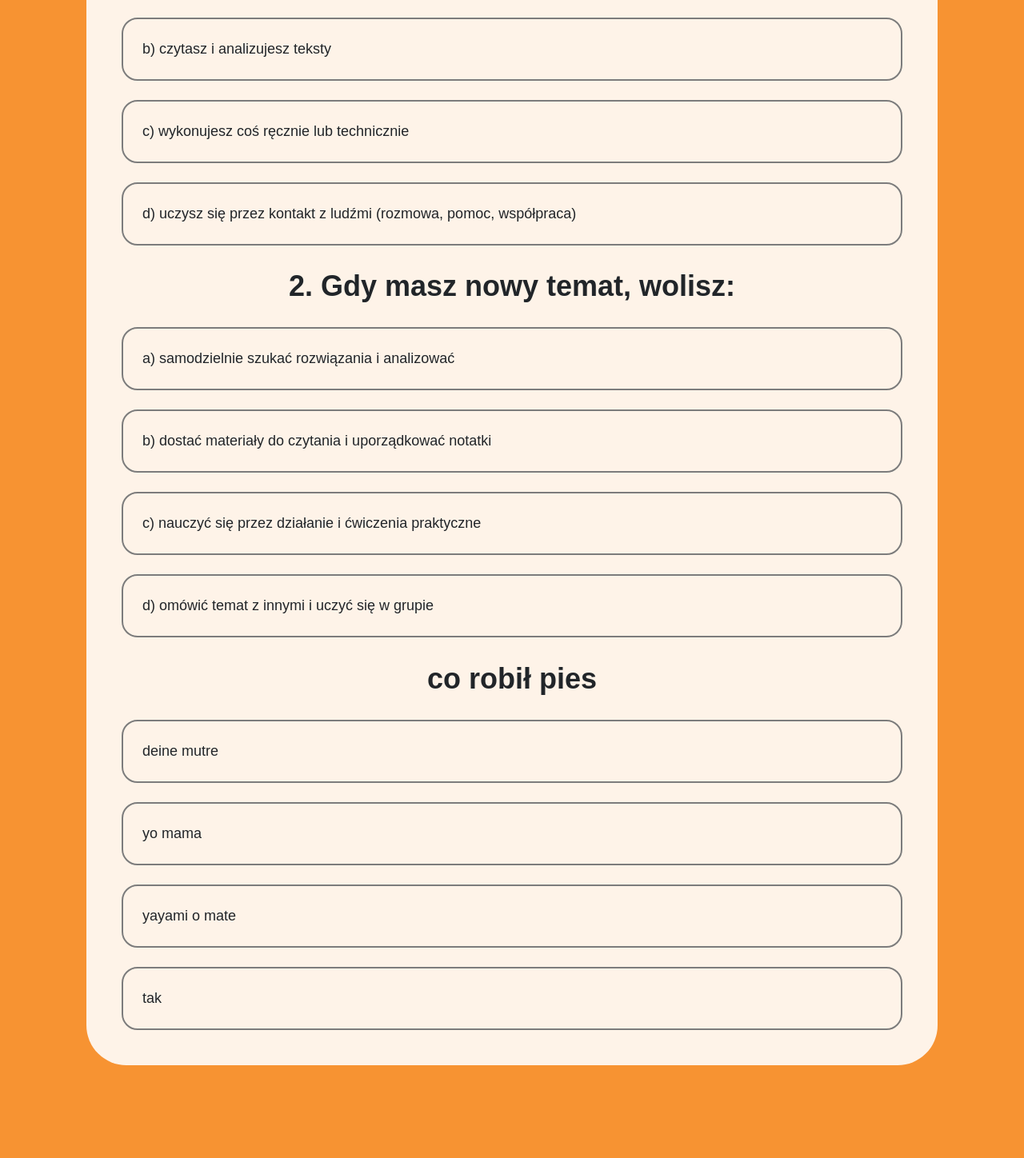
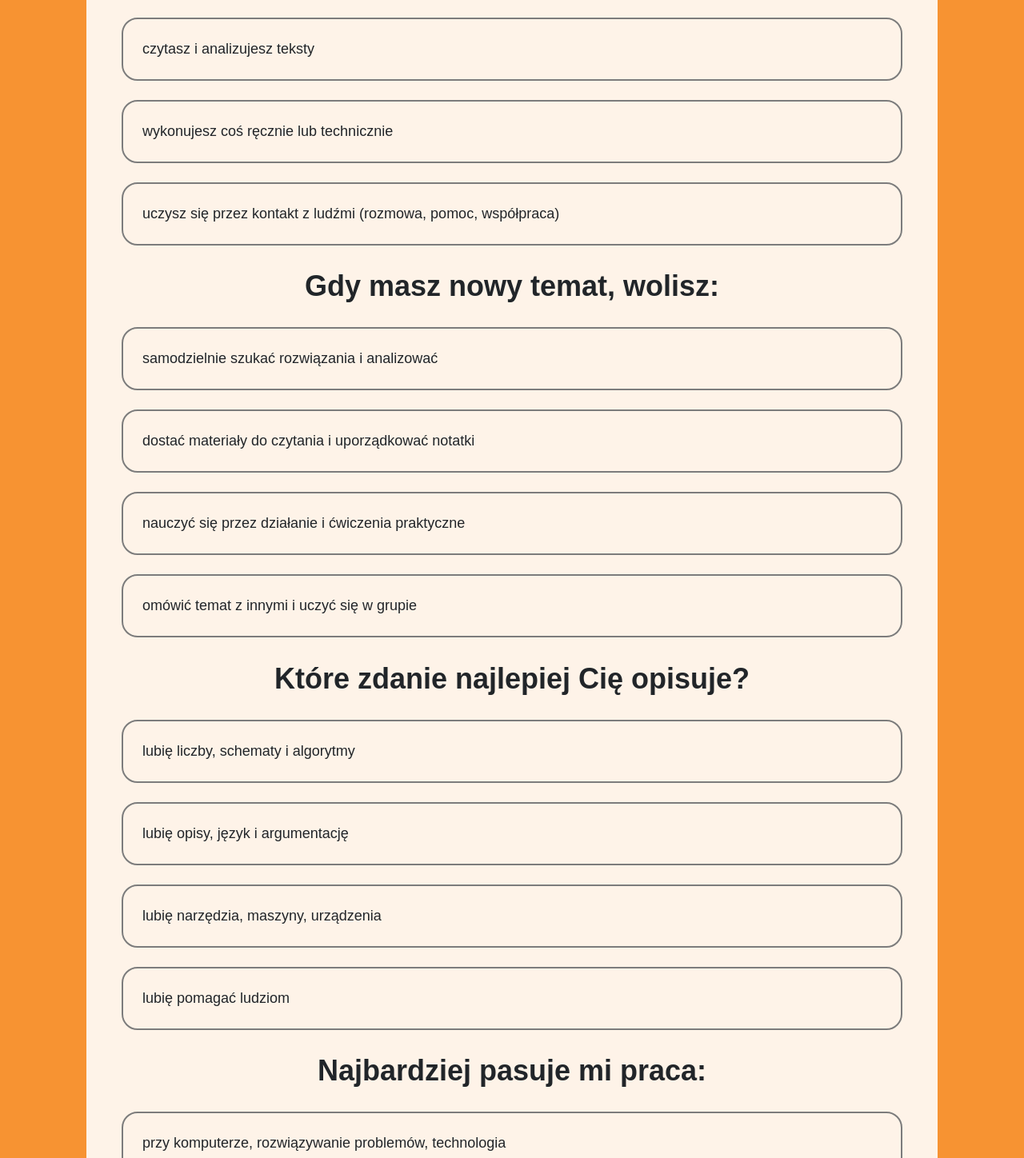
Before and after one commit to MarcinKulesza11774/test-predyspozycji, a React (Create React App) app: page / in a window 1280 px wide. Shown: the part 223-1671 px from the top of the page at 80% size. Before the commit the page ends 1555 px from the top, so only its background shows below. Built offline with nearby package versions, Linux system fonts and the light colour scheme.

Commit message:
full form

```diff
--- a/src/App.js
+++ b/src/App.js
@@ -1,44 +1,12 @@
 import './App.css';
 import Quiz from './Quiz.js';
-import React, { useState } from 'react';
 
 function App() {
-
-  const [quizzes] = useState([
-    {
-        question: "1.  Najlepiej uczysz się, gdy:",
-        answers: ["a) rozwiązujesz zadania logiczne i problemy", "b) czytasz i analizujesz teksty", "c) wykonujesz coś ręcznie lub technicznie", "d) uczysz się przez kontakt z ludźmi (rozmowa, pomoc, współpraca)"]
-      },
-      {
-        question: "2.  Gdy masz nowy temat, wolisz: ",
-        answers: ["a) samodzielnie szukać rozwiązania i analizować",
-                  "b) dostać materiały do czytania i uporządkować notatki",
-                  "c) nauczyć się przez działanie i ćwiczenia praktyczne",
-                  "d) omówić temat z innymi i uczyć się w grupie"]
-      },
-      {
-        question: "co robił pies",
-        answers: ["deine mutre", "yo mama", "yayami o mate", "tak"]
-      }
-    ]);
-
-
   return (
     <div className="App">
-      {quizzes.map((quiz, index) => (
-        <Quiz
-          key={index}
-          currentQuestion={quiz.question}
-          answers={ quiz.answers}
-        />
-      ))}
+        <Quiz/>
     </div>
   );
 }
-// Quiz z konstruktorem
-// <Quiz
-//   startQuestion={5}
-//   answers={["A", "B", "C", "D"]}
-// />
 
 export default App;
--- /dev/null
+++ b/src/Questions.js
@@ -0,0 +1,50 @@
+export const questions = [
+    {
+        question: `Najlepiej uczysz się, gdy:`,
+        answers: [`rozwiązujesz zadania logiczne i problemy`, `czytasz i analizujesz teksty`, `wykonujesz coś ręcznie lub technicznie`, `uczysz się przez kontakt z ludźmi (rozmowa, pomoc, współpraca)`]
+    },
+{
+        question: `Gdy masz nowy temat, wolisz:`,
+        answers: [`samodzielnie szukać rozwiązania i analizować`, `dostać materiały do czytania i uporządkować notatki`, `nauczyć się przez działanie i ćwiczenia praktyczne`, `omówić temat z innymi i uczyć się w grupie`]
+    },
+{
+        question: `Które zdanie najlepiej Cię opisuje?`,
+        answers: [`lubię liczby, schematy i algorytmy`, `lubię opisy, język i argumentację`, `lubię narzędzia, maszyny, urządzenia`, `lubię pomagać ludziom`]
+    },
+{
+        question: `Najbardziej pasuje mi praca:`,
+        answers: [`przy komputerze, rozwiązywanie problemów, technologia`, `z tekstem, językiem, komunikacją`, `z urządzeniami, naprawą, wykonywaniem rzeczy`, `z ludźmi, pomaganiem i opieką`]
+    },
+{
+        question: `Temat AI najbardziej kojarzy mi się z:`,
+        answers: [`tworzeniem i rozumieniem technologii`, `pisaniem, tworzeniem treści, tłumaczeniami i mediami z pomocą AI`, `narzędziem w technice (np. automatyka, elektronika, diagnostyka)`, `wsparciem ludzi (np. medycyna, edukacja, pomoc społeczna)`]
+    },
+{
+        question: `Czy potrafisz lub chcesz nauczyć się:`,
+        answers: [`pisania prostych programów / kodu`, `obsługi programów do pisania/projektowania/komunikacji (np. grafika, prezentacje)`, `pracy z maszynami / sprzętem`, `pracy z klientem / pacjentem`]
+    },
+{
+        question: `Co sprawia Ci większą satysfakcję?`,
+        answers: [`gdy system działa poprawnie`, `gdy coś dobrze opiszę / przygotuję / przedstawię`, `gdy coś naprawię lub zbuduję`, `gdy komuś pomogę`]
+    },
+{
+        question: `Najbardziej lubię zadania, które wymagają:`,
+        answers: [`logiki i obliczeń`, `wypowiedzi, czytania, pisania`, `działania manualnego i technicznego`, `rozmowy, współpracy i wspierania innych`]
+    },
+{
+        question: `W szkole najbardziej odpowiada mi:`,
+        answers: [`informatyka / matematyka / logiczne zadania`, `język polski / języki obce / historia`, `technika / fizyka / zajęcia praktyczne`, `WOS / biologia (człowiek) / praca zespołowa`]
+    },
+{
+        question: `Gdy mam projekt, najczęściej:`,
+        answers: [`planuję rozwiązanie krok po kroku i testuję`, `opisuję temat, szukam informacji i argumentuję`, `robię coś praktycznego: model, naprawę, wykonanie`, `dzielę zadania w grupie i dbam, żeby wszystkim było dobrze`]
+    },
+{
+        question: `Najlepiej czuję się, gdy:`,
+        answers: [`rozwiązuję trudne problemy i łamigłówki`, `mogę mówić, pisać i przekonywać`, `mam narzędzia i robię coś “w realu”`, `jestem komuś potrzebna/potrzebny i mogę pomóc`]
+    },
+{
+        question: `Który obszar jest Ci najbliższy?`,
+        answers: [`informatyka / programowanie / AI / nowe technologie`, `języki / media / prawo / marketing (komunikacja)`, `mechanika / mechatronika / elektryka / elektronika / automatyka`, `usługi i zawody związane z ludźmi (gastronomia, fryzjerstwo, hotelarstwo, handel, opieka)`]
+    },
+]
--- a/src/Quiz.js
+++ b/src/Quiz.js
@@ -1,50 +1,65 @@
 import React from 'react';
 import './App.css';
+import {questions} from "./Questions.js"
 
 class Quiz extends React.Component{
 
-    constructor(props) {
-        super(props);
-
-        this.state = {
-            currentQuestion: props.currentQuestion || "question Uno",
-            answers: props.answers || ["odp 1", "odp 2", "odp 3", "odp 4"],
-            checkedAnswer: null
-        };
+    state = {
+        answersCounter: [0, 0, 0, 0],
+        checkedAnswers: new Array(questions.length).fill(null)
     }
 
-    // state = {
-    //     currentQuestion: "Question Uno",
-    //     answers: ["odp 1", "odp 2", "odp 3", "odp 4"],
-    //     checkedAnswer: null
-    // }
+    checkAnswer = (questionIndex, answerIndex) => {
+    this.setState(prevState => {
 
-    checkAnswer = answer => {
-        this.setState({checkedAnswer: answer});
+        const newChecked = [...prevState.checkedAnswers];
+        const newCounter = [...prevState.answersCounter];
+
+        const prevAnswer = newChecked[questionIndex];
+
+        if(prevAnswer !== null){
+            newCounter[prevAnswer]--;
         }
 
-    nextQuestion = () =>{
-        this.setState(prevState => ({
-            currentQuestion: prevState.currentQuestion+1
-        }));
+        newChecked[questionIndex] = answerIndex;
+        newCounter[answerIndex]++;
+
+        return {
+            checkedAnswers: newChecked,
+            answersCounter: newCounter
+        }
+    });
 }
 
     render() {
-        const {answers, currentQuestion, checkedAnswer} = this.state;
+
         return (
             <div className="Quiz">
-                <h1>{currentQuestion}</h1>
-                {answers.map(answer => (
+
+                {questions.map((q, questionIndex) => (
+                    <div key={questionIndex}>
+                        <h1>{q.question}</h1>
+
+                        {q.answers.map((answer, answerIndex) => (
                             <p
                             key={answer}
                             className={`quizAnswer
-                    ${checkedAnswer === answer ? 'checkedAnswer' : ''}
+                            ${this.state.checkedAnswers[questionIndex] === answerIndex ? 'checkedAnswer' : ''}
                             `}
-                    onClick={() => this.checkAnswer(answer)}
+                            onClick={() => this.checkAnswer(questionIndex, answerIndex)}
                             >
                                 {answer}
                             </p>
                         ))}
+
+                    </div>
+                ))}
+
+                <button
+                className='nextQuestionBtn'
+                onClick={() => console.log(this.state.answersCounter)}>
+                    pokaż wynik
+                </button>
 
             </div>
         );
```
Also changed, not shown: 1 other file (tests, documents, lock files or other folders). Lines whose indentation alone changed are shown as unchanged.
